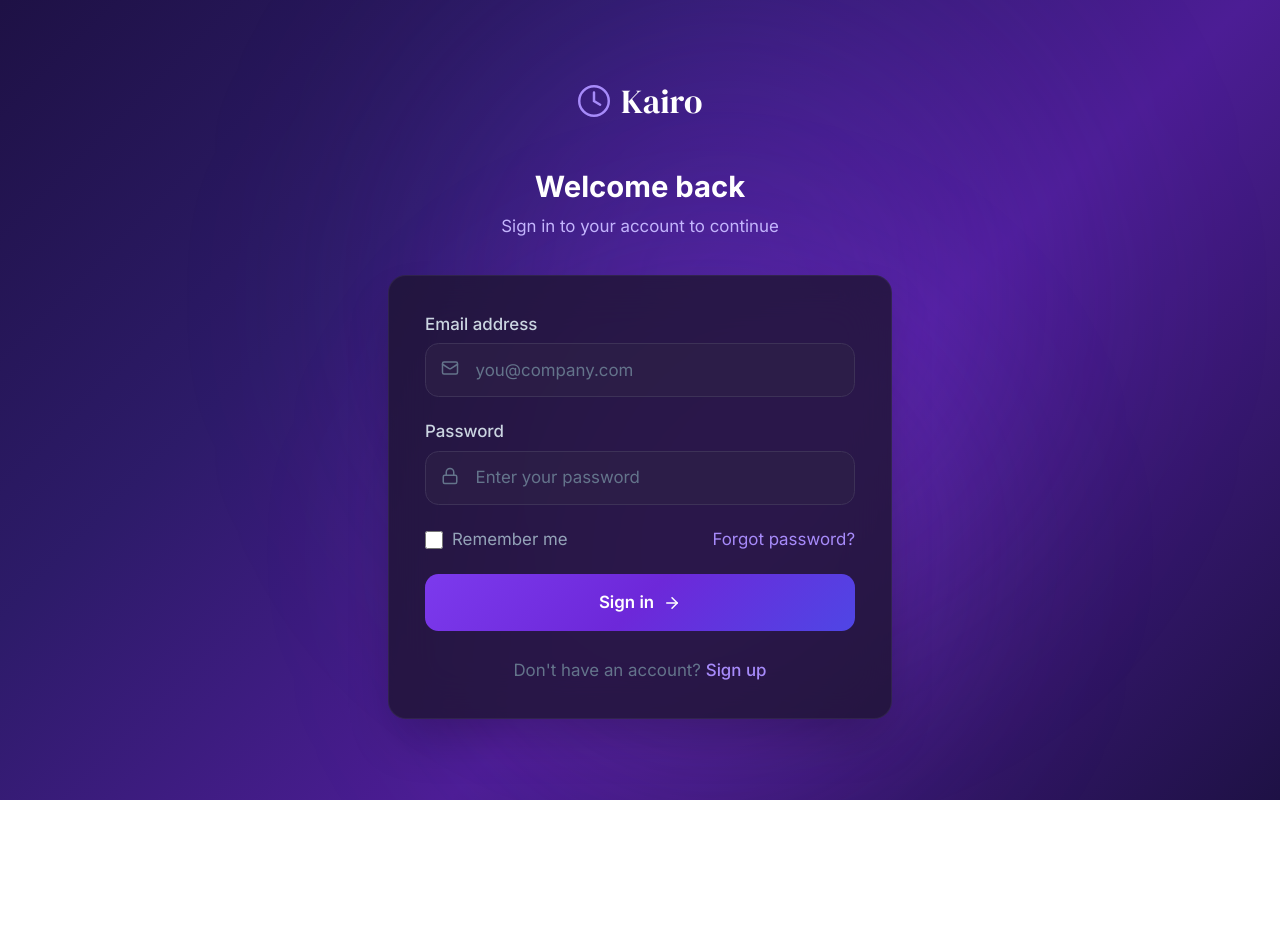
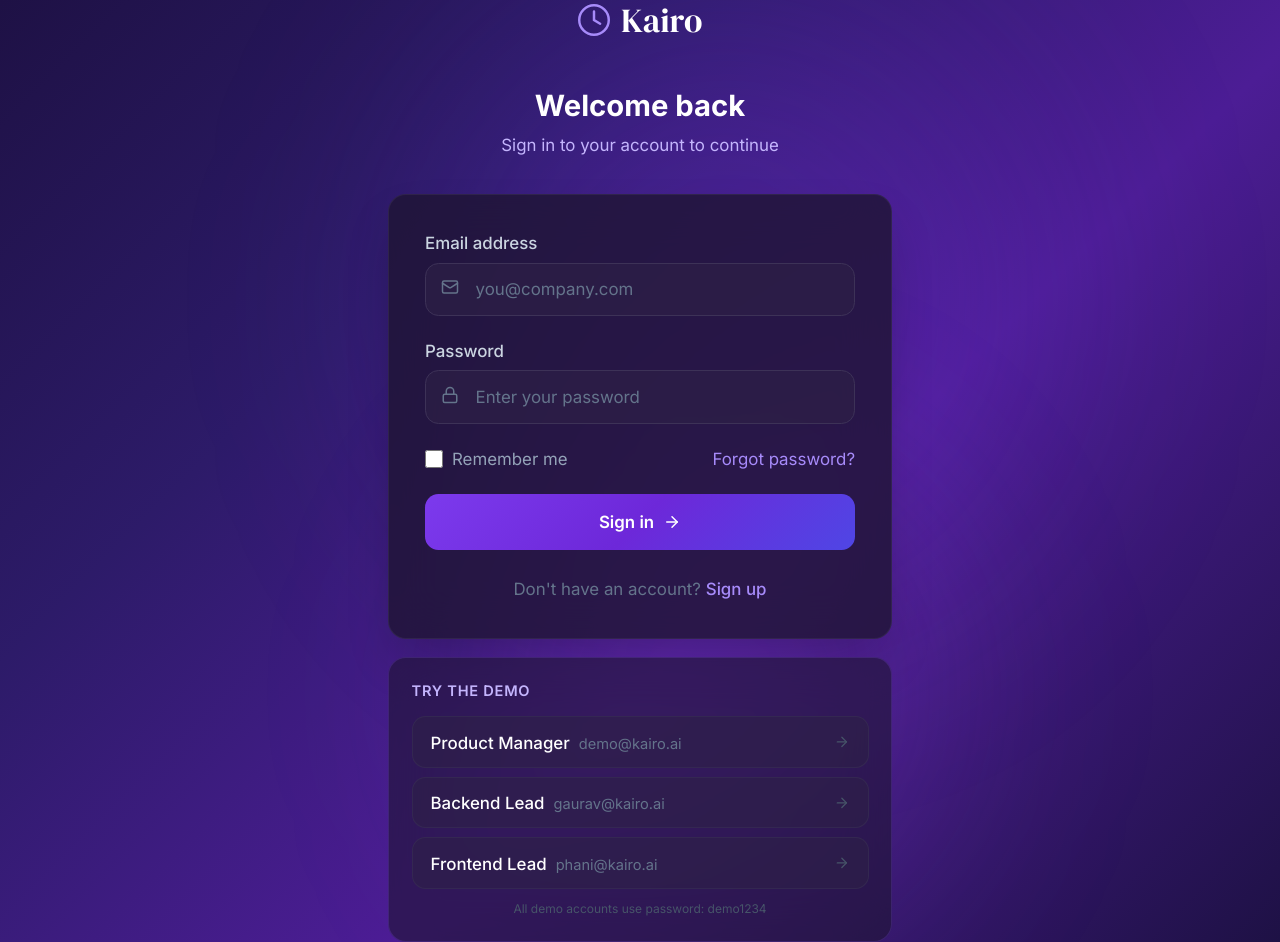
Before and after one commit to AIEdtech/Kairo, a Next.js app in the folder frontend/: page /auth in a window 1280 px wide. Before the commit the page ends 800 px from the top, so only its background shows below. Built offline with nearby package versions, Linux system fonts and the light colour scheme.

Commit message:
Add one-click demo login buttons with 3 demo accounts on auth page

```diff
--- a/frontend/src/app/auth/page.tsx
+++ b/frontend/src/app/auth/page.tsx
@@ -126,6 +126,31 @@ function AuthPageInner() {
             </button>
           </p>
         </div>
+
+        {/* Demo credentials */}
+        {mode === "login" && (
+          <div className="mt-4 bg-[#1e1533]/60 backdrop-blur-xl rounded-2xl p-5 border border-violet-500/20">
+            <p className="text-violet-300 text-xs font-semibold uppercase tracking-wider mb-3">Try the demo</p>
+            <div className="space-y-2">
+              {[
+                { label: "Product Manager", email: "demo@kairo.ai" },
+                { label: "Backend Lead", email: "gaurav@kairo.ai" },
+                { label: "Frontend Lead", email: "phani@kairo.ai" },
+              ].map((demo) => (
+                <button key={demo.email} type="button"
+                  onClick={() => { setForm(p => ({ ...p, email: demo.email, password: "demo1234" })); login(demo.email, "demo1234"); }}
+                  className="w-full flex items-center justify-between px-4 py-2.5 rounded-xl bg-[#2d2247]/60 border border-[#3d3257]/50 hover:border-violet-500/40 hover:bg-[#2d2247] transition-all group cursor-pointer">
+                  <div className="text-left">
+                    <span className="text-white text-sm font-medium">{demo.label}</span>
+                    <span className="text-slate-500 text-xs ml-2">{demo.email}</span>
+                  </div>
+                  <ArrowRight className="w-3.5 h-3.5 text-slate-600 group-hover:text-violet-400 transition-colors" />
+                </button>
+              ))}
+            </div>
+            <p className="text-slate-600 text-[10px] mt-2.5 text-center">All demo accounts use password: demo1234</p>
+          </div>
+        )}
       </div>
     </main>
   );
```
